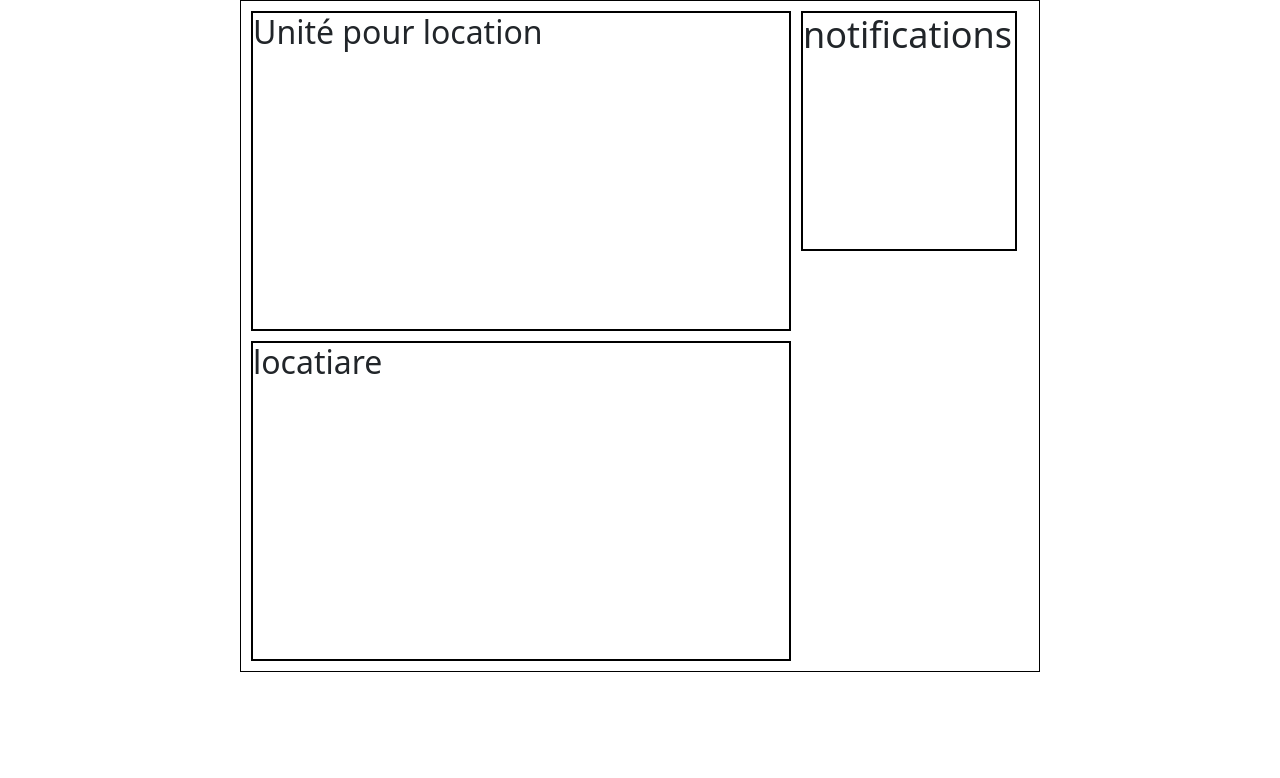
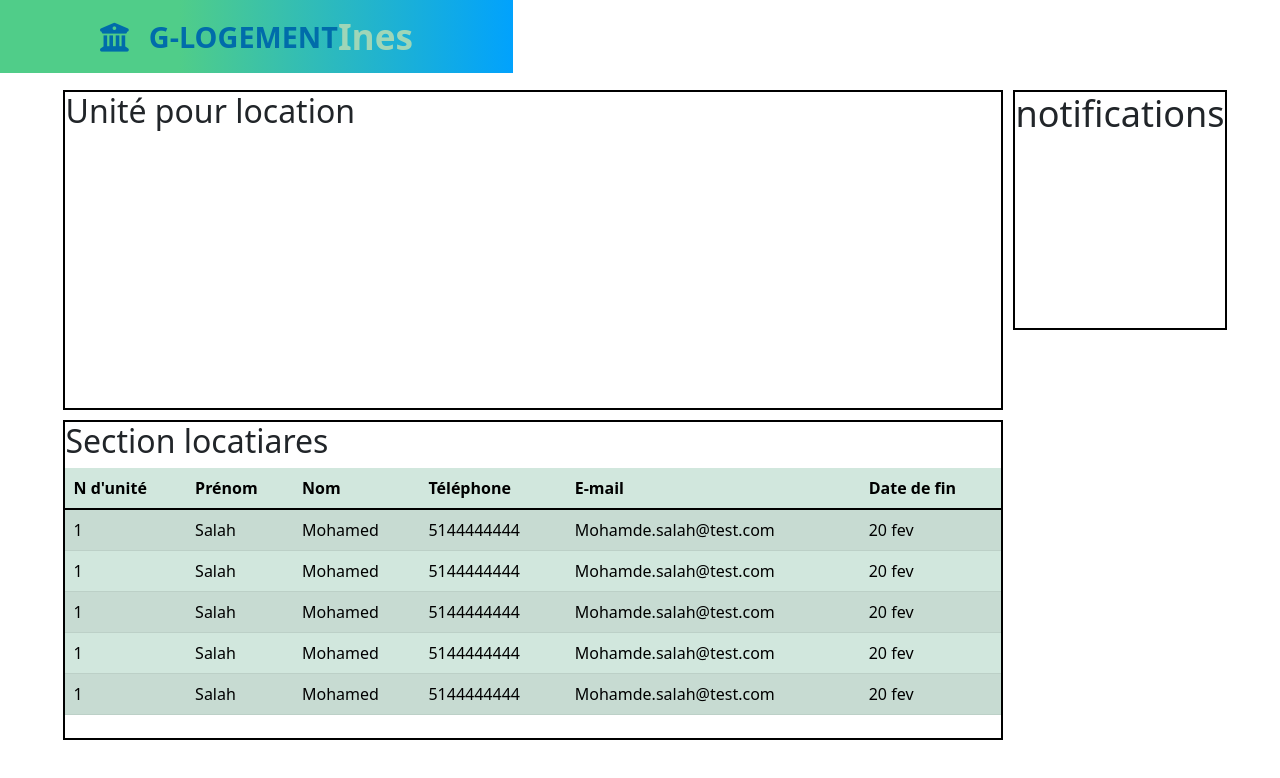
Before and after one commit to SaidFekih/rentalManagement, a plain HTML site: page Index.html in a window 1280 px wide. Drawn offline with nearby package versions, Linux system fonts and the light colour scheme.

Commit message:
Add header

```diff
--- a/Index.html
+++ b/Index.html
@@ -5,6 +5,9 @@
     <meta charset="UTF-8">
     <meta http-equiv="X-UA-Compatible" content="IE=edge">
     <meta name="viewport" content="width=device-width, initial-scale=1.0">
+    <link rel="stylesheet" href="https://cdnjs.cloudflare.com/ajax/libs/font-awesome/6.0.0/css/all.min.css"
+        integrity="sha512-9usAa10IRO0HhonpyAIVpjrylPvoDwiPUiKdWk5t3PyolY1cOd4DSE0Ga+ri4AuTroPR5aQvXU9xC6qOPnzFeg=="
+        crossorigin="anonymous" referrerpolicy="no-referrer" />
     <link href="https://cdn.jsdelivr.net/npm/bootstrap@5.1.3/dist/css/bootstrap.min.css" rel="stylesheet"
         integrity="sha384-1BmE4kWBq78iYhFldvKuhfTAU6auU8tT94WrHftjDbrCEXSU1oBoqyl2QvZ6jIW3" crossorigin="anonymous">
     <script src="https://cdn.jsdelivr.net/npm/bootstrap@5.1.3/dist/js/bootstrap.bundle.min.js"
@@ -16,13 +19,41 @@
 </head>
 
 <body>
-    <div class="content" id="app">
+    <div id="app">
+        <header>
+            <a href="#" class="logo"><i class="fa-solid fa-building-columns"></i>G-Logement</a>
+            <strong>{{user}}</strong>
+        </header>
+        <div class="content">
             <div class="generalManagement">
                 <section class="unitsForRentals" id="unitsForRentals">
                     <h1>Unité pour location</h1>
                 </section>
                 <section class="tenant" id="tenant">
-                <h1>locatiare</h1>
+                    <h1>Section locatiares</h1>
+
+                    <table class="table table-success table-striped">
+                        <thead>
+                            <tr>
+                                <th>N d'unité</th>
+                                <th>Prénom</th>
+                                <th>Nom</th>
+                                <th>Téléphone</th>
+                                <th>E-mail</th>
+                                <th>Date de fin</th>
+                            </tr>
+                        </thead>
+                        <tbody>
+                            <tr v-for="client in clients">
+                                <td>{{client.unitNumber}}</td>
+                                <td>{{client.lastName}}</td>
+                                <td>{{client.firstName}} </td>
+                                <td>{{client.phoneNumber}}</td>
+                                <td>{{client.email}}</td>
+                                <td>{{client.endDate}}</td>
+                            </tr>
+                        </tbody>
+                    </table>
                 </section>
             </div>
             <div class="notificationCenter">
@@ -31,7 +62,7 @@
                 </section>
             </div>
         </div>
-
+    </div>
 </body>
 
 </html>
--- a/main.js
+++ b/main.js
@@ -2,7 +2,13 @@ var app = new Vue({
     el:"#app",
     data:{
         user:"Ines",
-
+        clients: [
+            { unitNumber:'1',firstName: 'Mohamed', lastName: 'Salah', phoneNumber:5144444444, email: 'Mohamde.salah@test.com', endDate: '20 fev' },
+            { unitNumber:'1',firstName: 'Mohamed', lastName: 'Salah', phoneNumber:5144444444, email: 'Mohamde.salah@test.com', endDate: '20 fev' },
+            { unitNumber:'1',firstName: 'Mohamed', lastName: 'Salah', phoneNumber:5144444444, email: 'Mohamde.salah@test.com', endDate: '20 fev' },
+            { unitNumber:'1',firstName: 'Mohamed', lastName: 'Salah', phoneNumber:5144444444, email: 'Mohamde.salah@test.com', endDate: '20 fev' },
+            { unitNumber:'1',firstName: 'Mohamed', lastName: 'Salah', phoneNumber:5144444444, email: 'Mohamde.salah@test.com', endDate: '20 fev' },
+        ]
 
     }
 })
--- a/style/IndexStyle.css
+++ b/style/IndexStyle.css
@@ -3,26 +3,54 @@ body {
     margin: 0 auto;
     padding: 0;
     box-sizing: border-box;
-    width: 100vh;
-    border: solid 1px black;
+    width: 100%;
+    scroll-behavior: smooth;
+    display: flex;
+    flex-direction: column;
+    align-items: center;
 
 }
 
 h1 {
     font-size: 2em;
 }
-
+i{
+    padding-right: 20px;
+}
+header{
+    background: linear-gradient(90deg, rgba(80, 205, 137, 1) 35%, rgba(1, 162, 253, 1) 100%);
+    width: -moz-available;
+    position: absolute;
+    left: 0px;
+    z-index: 10;
+    display: flex;
+    justify-content: space-between;
+    align-items: center;
+    padding: 10px 100px;
+}
+header strong{
+    color: rgb(159, 214, 184);
+    font-size: 2.2em;
+}
+.logo{
+    text-decoration: none;
+    color: rgb(0, 108, 170);
+    text-transform: uppercase;
+    font-weight: 700;
+    font-size: 1.8em;
+}
 .content {
     display: flex;
     flex-wrap: wrap;
+    margin-top: 80px;
 }
 
 .generalManagement {
-    min-width: 70vh;
+    min-width: 120vh;
 }
 
 .notificationCenter {
-    min-width: 27vh;
+    min-width: 23vh;
     /* background-color: pink; */
 
 }
```
Lines whose indentation alone changed are shown as unchanged.
